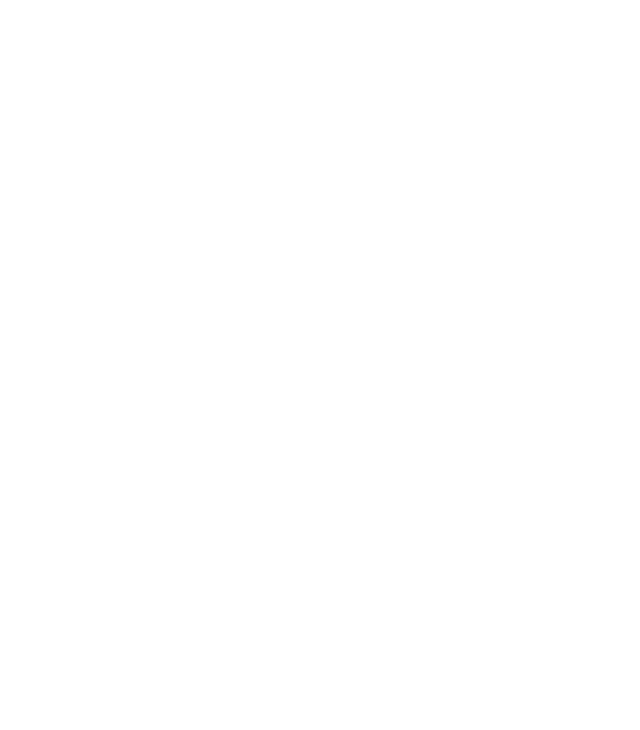
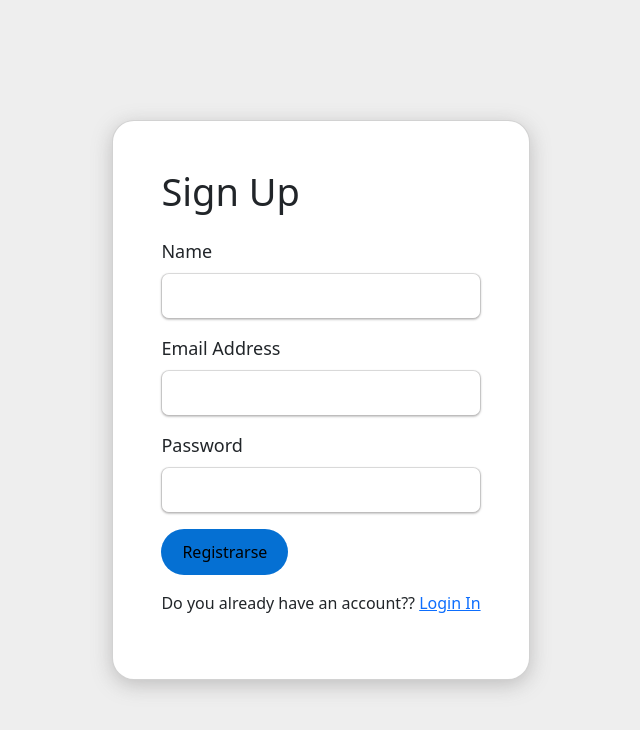
Before and after one commit to Choklitos21/Group-Activity-CRUDZASO-IdeaHub, a plain HTML site: page pages/register/register.html in a window 1280 px wide. Shown: the whole page, without its empty margins (319-959 px from the left). Drawn offline with nearby package versions, Linux system fonts and the light colour scheme.

Commit message:
primer commit del register primera parte del register

```diff
--- a/js/auth.js
+++ b/js/auth.js
@@ -0,0 +1,38 @@
+let form = document.getElementById("registerForm");
+let nameInput = document.getElementById("the-name");
+let emailInput = document.getElementById("the-email");
+let passwordInput = document.getElementById("the-password");
+
+
+let users = JSON.parse(localStorage.getItem("users")) || [];
+
+form.addEventListener("submit", (e) =>{
+    e.preventDefault();
+
+    let info = {
+        name : nameInput.value,
+        email : emailInput.value,
+        password : passwordInput.value,
+    }
+
+    let p = document.createElement("p");
+
+    let exits = users.some(user=>user.email === info.email);
+
+    form.appendChild(p)
+    if (exits) {
+        p.textContent = "There is already an account with that email";
+        p.style.color = "red";
+        form.reset();
+        return;
+    };
+        users.push(info);
+        localStorage.setItem("users", JSON.stringify(users));
+
+        p.textContent = "account created successfully";
+        p.style.color = "green";
+        setTimeout(()=>{ p.textContent = "", window.location.href = "#"},1500)
+        form.reset();
+
+
+})
--- a/pages/register/register.html
+++ b/pages/register/register.html
@@ -1,10 +1,40 @@
 <!DOCTYPE html>
-<html lang="en">
+<html lang="es">
 <head>
     <meta charset="UTF-8">
-    <title>Title</title>
+    <meta name="viewport" content="width=device-width, initial-scale=1.0">
+    <title>Register</title>
+    <link href="https://cdn.jsdelivr.net/npm/bootstrap@5.3.2/dist/css/bootstrap.min.css" rel="stylesheet">
+    <link rel="stylesheet" href="./register_styles.css">
 </head>
-<body>
+<body >
+<div class="container container-main">
+    <div class="card p-5">
+        <h3 class="mb-4  title">Sign Up</h3>
+        <form id="registerForm">
+            <div class="mb-3">
+                <label class="form-label">Name</label>
+                <input type="text" class="form-control" id="the-name" required>
+            </div>
+            <div class="mb-3">
+                <label class="form-label">Email  Address</label>
+                <input type="email" class="form-control" id="the-email">
+            </div>
 
+            <div class="mb-3">
+                <label class="form-label">Password</label>
+                <input type="password" class="form-control" id="the-password">
+            </div>
+            <button type="submit" class="btn btn-btn" id="the-btn">Registrarse</button>
+        </form>
+
+        <p class="text-center mt-3 text-message">
+            Do you already have an account??
+            <a href="#">    Login In</a>
+        </p>
+    </div>
+</div>
+    <script src="https://cdn.jsdelivr.net/npm/bootstrap@5.3.8/dist/js/bootstrap.bundle.min.js" integrity="sha384-FKyoEForCGlyvwx9Hj09JcYn3nv7wiPVlz7YYwJrWVcXK/BmnVDxM+D2scQbITxI" crossorigin="anonymous"></script>
+    <script src="./../../js/auth.js"></script>
 </body>
 </html>
--- a/pages/register/register_styles.css
+++ b/pages/register/register_styles.css
@@ -0,0 +1,42 @@
+*{
+    margin: 0;
+    padding: 0;
+    box-sizing: border-box;
+}
+body{
+    background: rgb(238, 238, 238);
+}
+.title{
+    font-size: 38px;
+    font-weight: 500;
+}
+#registerForm label{
+    font-size: 18px;
+    font-weight: 400;
+}
+
+.container-main{
+    display: flex;
+    justify-content: center;
+    height: 100vh;
+    align-items: center;
+}
+
+.card{
+    border-radius: 22px;
+    box-shadow:  0px 5px 20px #83828270;
+}
+.form-control{
+    padding: 10px 20px;
+    border-radius: 8px;
+    border: 1px solid #97979742;
+    box-shadow:  0px 1px 2px #83828270;
+}
+.btn-btn{
+        padding: 10px 20px;
+        background: rgb(5, 112, 211);
+        border-radius: 25px;
+        color: black;
+        font-weight: 500 ;
+
+}
```
